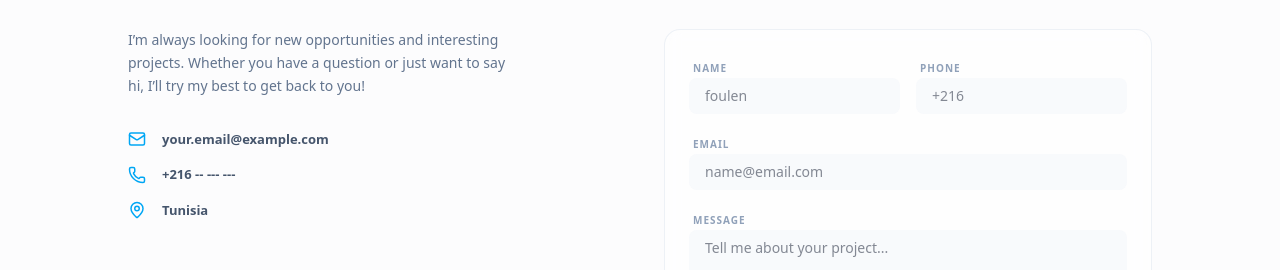
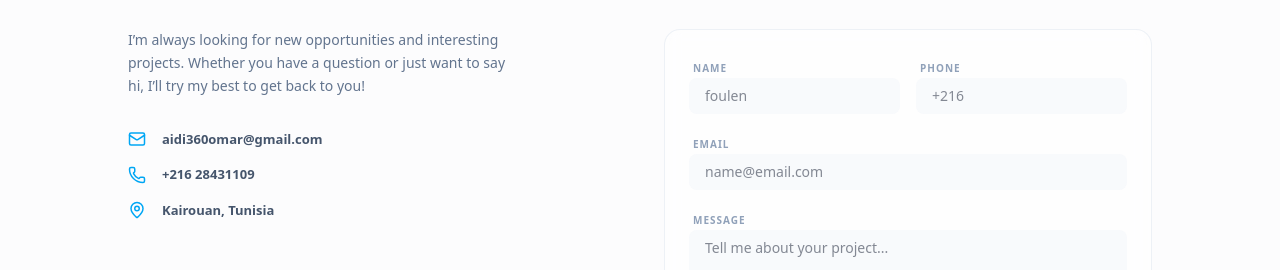
Before and after one commit to Aiomar/portfolio-update, a React (Vite) app in the folder client/: page / in a window 1280 px wide. Shown: the part 3420-3690 px from the top of the page. Built offline with nearby package versions, Linux system fonts and the light colour scheme.

Commit message:
updated form contact data

```diff
--- a/client/src/sections/Contact.tsx
+++ b/client/src/sections/Contact.tsx
@@ -68,9 +68,9 @@ export default function Contact({setMessage, setError }: Props) {
 
           <div className="space-y-4">
             {[
-              { icon: <Mail size={18}/>, label: "Email", value: "your.email@example.com" },
-              { icon: <Phone size={18}/>, label: "Phone", value: "+216 -- --- ---" },
-              { icon: <MapPin size={18}/>, label: "Location", value: "Tunisia" }
+              { icon: <Mail size={18}/>, label: "Email", value: "aidi360omar@gmail.com" },
+              { icon: <Phone size={18}/>, label: "Phone", value: "+216 28431109" },
+              { icon: <MapPin size={18}/>, label: "Location", value: "Kairouan, Tunisia" }
             ].map((item, i) => (
               <div key={i} className="flex items-center gap-4 text-slate-600 dark:text-slate-300">
                 <div className="text-sky-500">{item.icon}</div>
```
